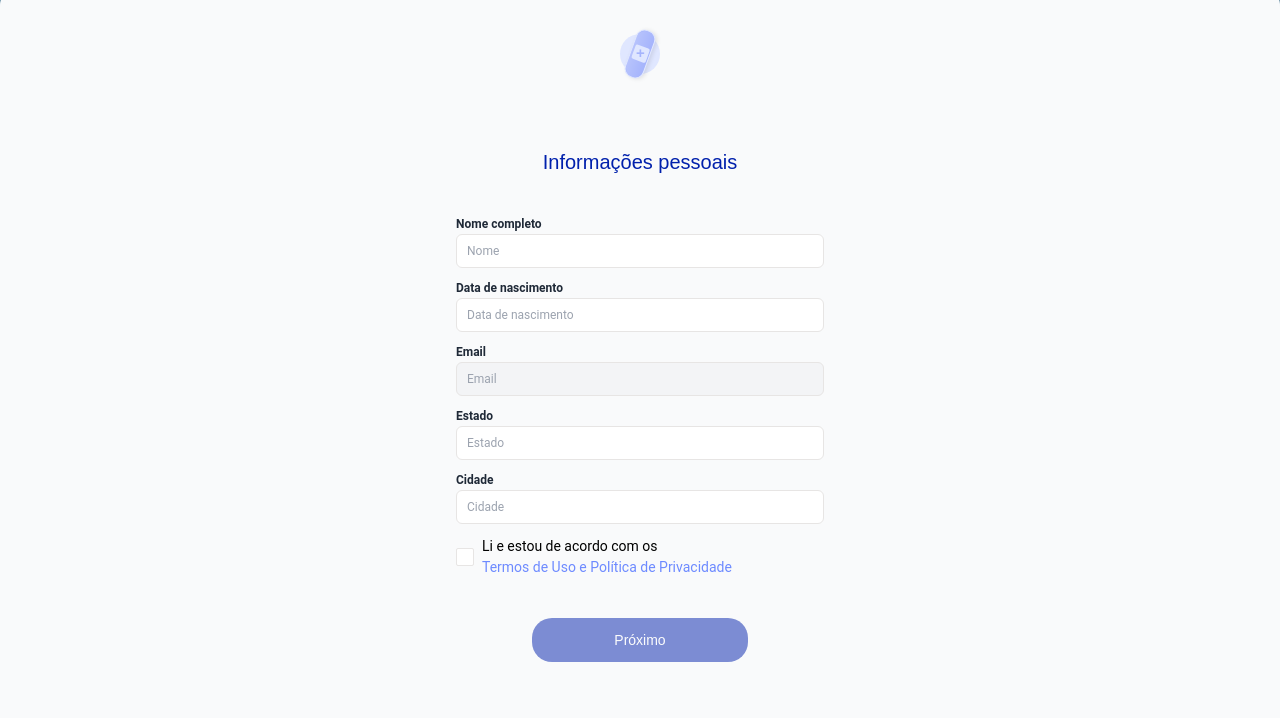
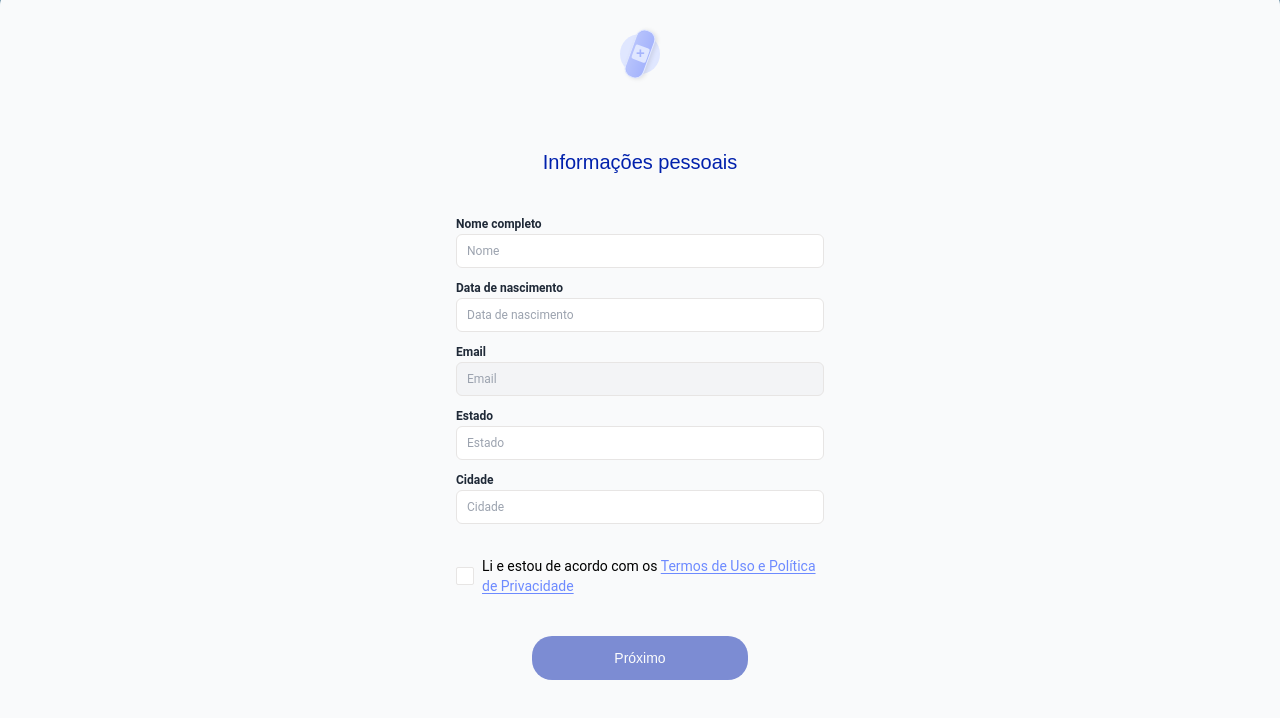
Before and after one commit to datasci4citizens/app-wounds, a React (Vite) app: page /specialist-signup in a window 1280 px wide. Shown: the top 718 px of the page. Built offline with nearby package versions, Linux system fonts and the light colour scheme; no server answers.

Commit message:
Fixing SignUp Design

```diff
--- a/src/components/ui/new/general/TermsWithPopup.tsx
+++ b/src/components/ui/new/general/TermsWithPopup.tsx
@@ -16,7 +16,6 @@ export function TermsWithPopup({ onChange }: TermsWithPopupProps) {
     if (onChange) onChange(newChecked);
   }
 
-  // Fecha popup clicando fora
   useEffect(() => {
     function onClickOutside(event: MouseEvent) {
       if (popupRef.current && !popupRef.current.contains(event.target as Node)) {
@@ -31,7 +30,6 @@ export function TermsWithPopup({ onChange }: TermsWithPopupProps) {
     };
   }, [open]);
 
-  // Swipe down para fechar (simples)
   const startY = useRef<number | null>(null);
 
   function onTouchStart(e: React.TouchEvent) {
@@ -54,81 +52,53 @@ export function TermsWithPopup({ onChange }: TermsWithPopupProps) {
   return (
     <div className="flex flex-col items-center">
       <div className="flex items-center gap-2 max-w-md w-full">
-        <div className="flex-shrink-0" style={{ width: 18, height: 18 }}>
+        <div className="flex-shrink-0 w-[18px] h-[18px]">
           <Checkbox
             checked={checked}
             onCheckedChange={handleCheckedChange}
             className="w-[18px] h-[18px] min-w-[18px] min-h-[18px] border border-[#E7E5E4]"
           />
         </div>
-        <label
-          className="cursor-pointer select-none flex-grow"
-          style={{
-            fontFamily: "Roboto, sans-serif",
-            fontWeight: 400,
-            fontSize: 14,
-          }}
-        >
-          <span className="text-black">
-            Li e estou de acordo com os{" "}
-            <button
-              type="button"
-              className="text-[#6D8AFF]"
+          <label className="cursor-pointer select-none flex-grow text-sm font-normal text-black font-['Roboto']">
+            <span
+              className="text-black"
               onClick={() => setOpen(true)}
             >
-              Termos de Uso e Política de Privacidade
-            </button>
-          </span>
-        </label>
+              Li e estou de acordo com os{" "}
+              <span
+                className="text-[#6D8AFF] underline underline-offset-2"
+              >
+                Termos de Uso e Política de Privacidade
+              </span>
+            </span>
+          </label>
       </div>
 
       {open && (
-        <div
-          className="fixed inset-0 flex justify-center items-end bg-transparent z-[9999]"
-          // Sem overlay escuro, só transparente para permitir clique fora
-        >
+        <div className="fixed inset-0 flex justify-center items-end bg-transparent z-[9999]">
           <div
             ref={popupRef}
-            className="bg-white rounded-2xl p-6 overflow-auto shadow-[0_10px_30px_rgba(0,0,0,0.35)] flex flex-col items-center"
-            style={{
-              width: 400,
-              height: 500,
-              maxWidth: "90vw",
-              touchAction: "none",
-            }}
+            className="w-full max-w-[360px] h-[60vh] touch-none p-6 pt-5 pb-6 px-5 overflow-auto bg-white shadow-[0_10px_30px_rgba(0,0,0,0.35)] flex flex-col items-center"
             onTouchStart={onTouchStart}
             onTouchMove={onTouchMove}
+            style={{
+              borderTopLeftRadius: 24,
+              borderTopRightRadius: 24,
+              borderBottomLeftRadius: 0,
+              borderBottomRightRadius: 0,
+            }}
           >
-            {/* Retângulo pequeno arredondado */}
-            <div
-              className="mx-auto mb-4"
-              style={{
-                width: 40,
-                height: 6,
-                borderRadius: 3,
-                backgroundColor: "#BA2C5D",
-              }}
-            />
+            {/* Barra de fechamento */}
+            <div className="mx-auto mb-4 w-8 h-1 rounded-full bg-[#BA2C5D]" />
 
-            <h2
-              className="mb-2 font-semibold"
-              style={{ color: "#0120AC", textAlign: "center", fontSize: 20 }}
-            >
+            <h2 className="mb-2 font-semibold text-center text-[20px] text-[#0120AC]">
               Termos de Uso e Política de Privacidade
             </h2>
-            <p
-              style={{
-                fontFamily: "Roboto, sans-serif",
-                fontWeight: 400,
-                fontSize: 14,
-                lineHeight: "24px",
-                color: "#1F2937",
-                textAlign: "center",
-              }}
-            >
+
+            <div className="w-full max-h-[calc(75vh-100px)] overflow-y-auto text-left text-[14px] leading-[22px] text-[#1F2937] font-['Roboto'] font-normal">
               {/* Conteúdo dos termos */}
               Seu texto de termos aqui...
-            </p>
+            </div>
           </div>
         </div>
       )}
--- a/src/routes/defaultApp/specialist/SpecialistSignUp.tsx
+++ b/src/routes/defaultApp/specialist/SpecialistSignUp.tsx
@@ -156,9 +156,11 @@ export default function SpecialistSignUp() {
           onChange={handleInputChange}
           placeholder="Cidade"
         />
+        </div>
 
+        <div className="w-full max-w-md px-10 space-y-3 mt-6">
             {/* Termos e Condições */}
-        <div className="mt-4">
+            <div className="mt-2">
               <TermsWithPopup onChange={setAcceptedTerms} />
             </div>
 
```
Lines whose indentation alone changed are shown as unchanged.
